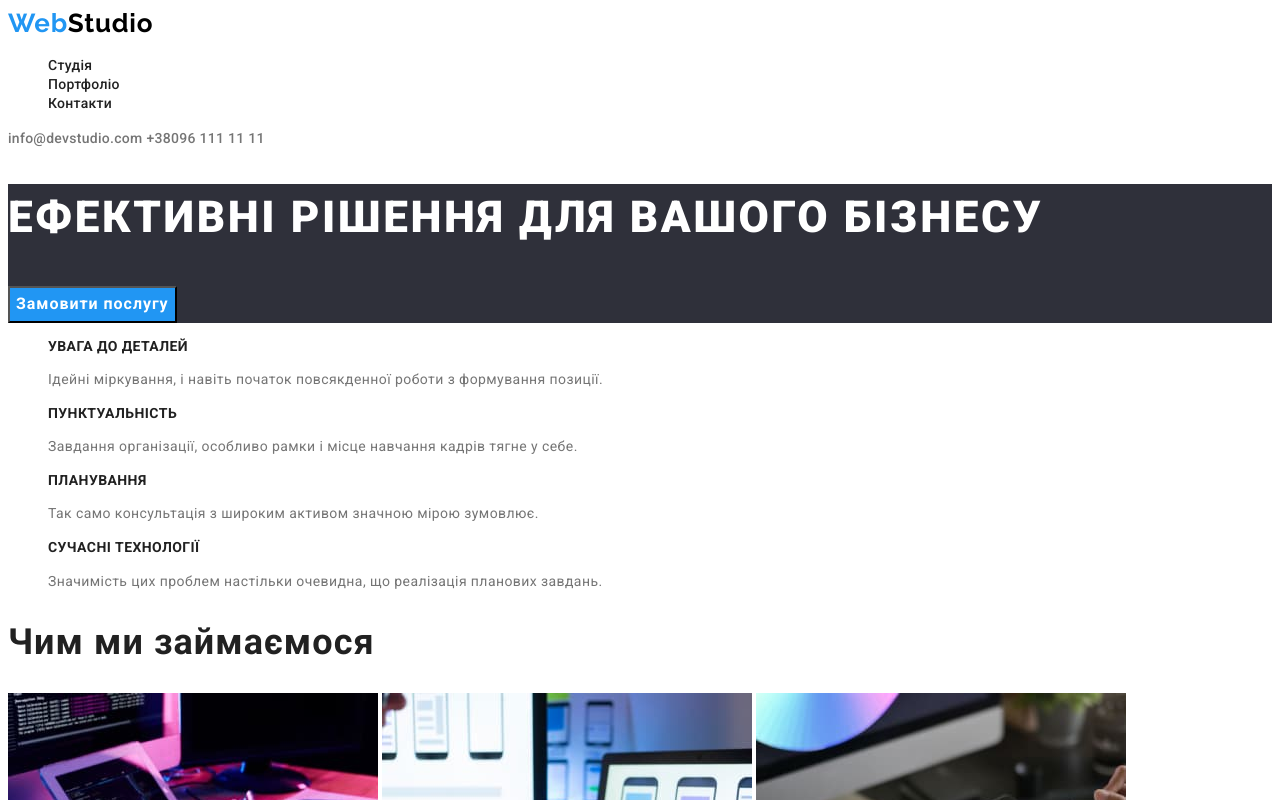
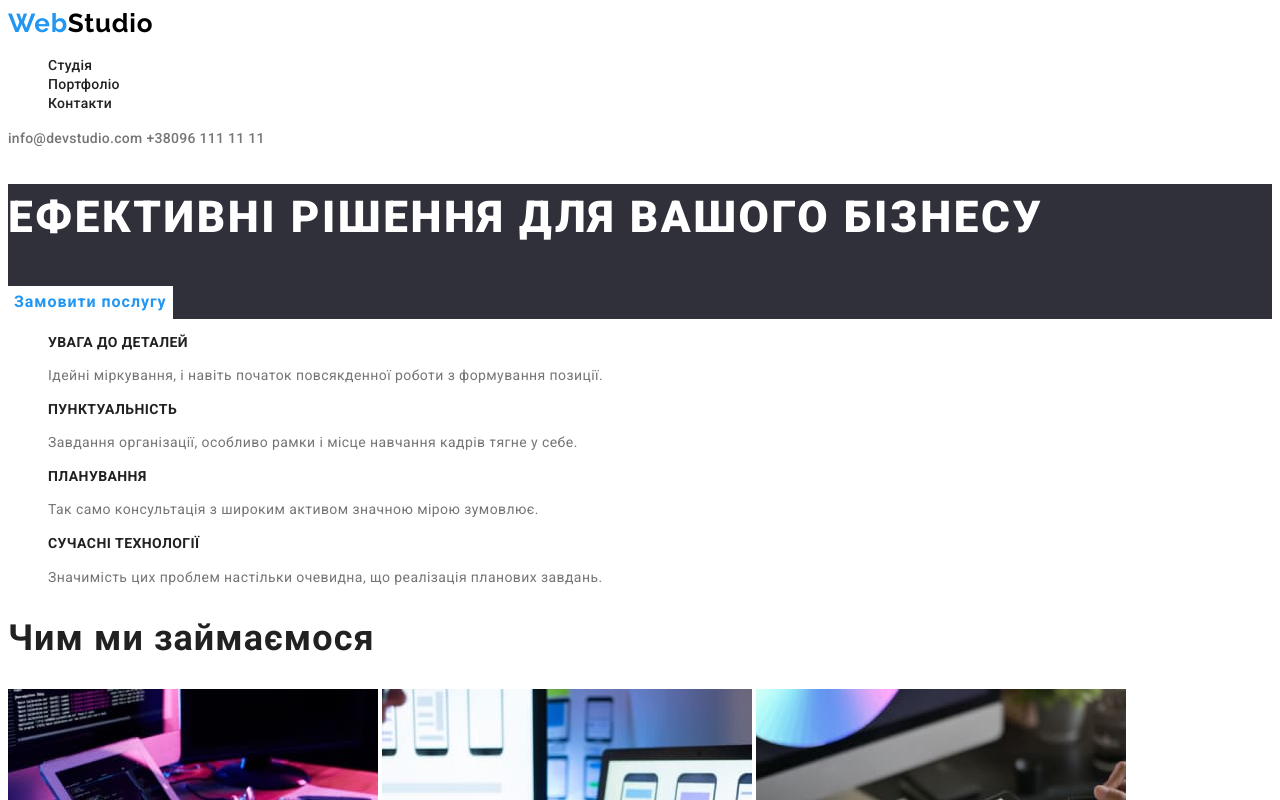
Before and after one commit to MarkYarema/goit-markup-hw-02, a plain HTML site: page index.html in a window 1280 px wide. In both pictures the pointer is over the button "Замовити послугу". Shown: the top 800 px of the page. Drawn offline with Linux system fonts and the light colour scheme.

Commit message:
update style.css

```diff
--- a/css/styles.css
+++ b/css/styles.css
@@ -84,6 +84,13 @@ body {
   letter-spacing: 0.06em;
   cursor: pointer;
   font-family: inherit;
+  border: none;
+}
+
+.hero-btn:hover,
+.hero-btn:focus {
+  background-color: var(--primary-link-color);
+  color: var(--accent-color);
 }
 
 .hero-btn:active {
```
